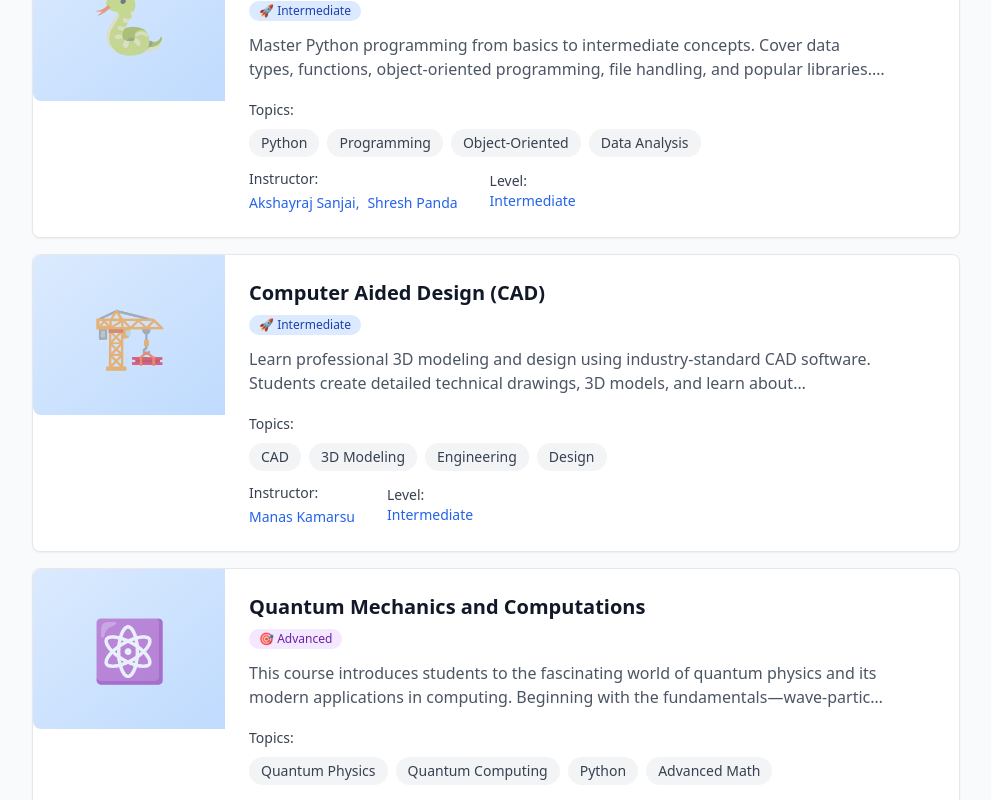
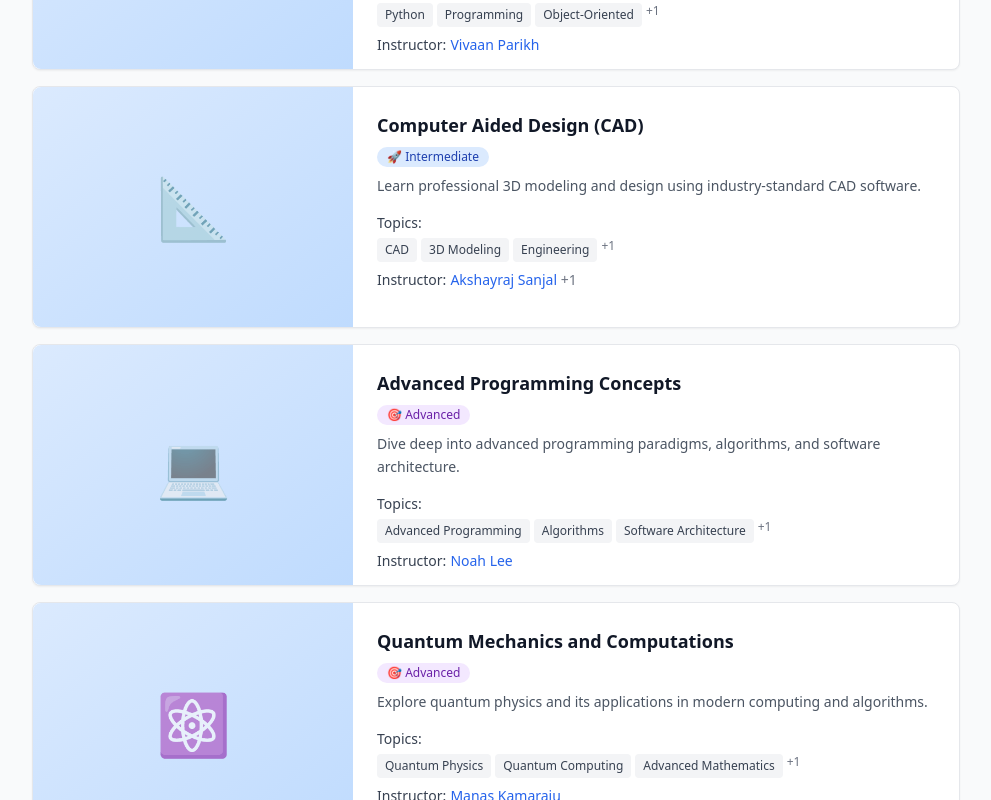
Before and after one commit to side-swifter/GearUpSite, a React (Vite) app: page /signup in a window 1280 px wide. Shown: the part 900-1700 px from the top of the page, without its empty margins (288-1279 px from the left). Built offline with nearby package versions, Linux system fonts and the light colour scheme.

Commit message:
redid the cards for the signup main page,

```diff
--- a/src/config/classData.ts
+++ b/src/config/classData.ts
@@ -7,11 +7,12 @@
 export interface ClassData {
   id: string;
   name: string;
+  description: string;
+  shortDescription: string;
   level: 'beginner' | 'intermediate' | 'advanced';
-  instructors: string[]; // Use exact names from teamData.ts
-  description: string;
-  icon: string; // Emoji or icon for the class
-  topics: string[]; // Topics/tags for the class
+  instructors: string[];
+  topics: string[];
+  icon: string;
   active?: boolean; // Set to false to temporarily hide a class
   notes?: string;
 }
@@ -66,6 +67,7 @@ export const classData: ClassData[] = [
     level: 'beginner',
     instructors: ['Vivaan Parikh'],
     description: 'Discover the world of programming through Scratch\'s intuitive drag-and-drop interface. Students learn fundamental programming concepts like loops, conditionals, and variables while creating interactive stories, games, and animations. Perfect for young minds to develop logical thinking and creativity.',
+    shortDescription: 'Learn programming basics through Scratch\'s drag-and-drop interface while creating games and animations.',
     icon: '🎮',
     topics: ['Programming', 'Scratch', 'Game Development', 'Animation'],
     active: true
@@ -76,6 +78,7 @@ export const classData: ClassData[] = [
     level: 'beginner',
     instructors: ['Vivaan Parikh'],
     description: 'Develop critical thinking and problem-solving skills through hands-on engineering challenges. Students learn the engineering design process, brainstorming techniques, and how to approach complex problems systematically. Includes building prototypes and testing solutions.',
+    shortDescription: 'Develop problem-solving skills through hands-on engineering challenges and design thinking.',
     icon: '⚙️',
     topics: ['Engineering', 'Problem Solving', 'Design Process', 'Prototyping'],
     active: true
@@ -86,32 +89,46 @@ export const classData: ClassData[] = [
     id: 'python-basics',
     name: 'Beginner to Intermediate Python',
     level: 'intermediate',
-    instructors: ['Akshayraj Sanjai', 'Shresh Panda'],
-    description: 'Master Python programming from basics to intermediate concepts. Cover data types, functions, object-oriented programming, file handling, and popular libraries. Students build real projects including games, web scrapers, and data analysis tools.',
+    instructors: ['Vivaan Parikh'],
+    description: 'Master Python programming from basics to intermediate concepts. Cover data types, functions, object-oriented programming, and popular libraries. Students build real projects including games, web scrapers, and data analysis tools.',
+    shortDescription: 'Master Python programming from basics to intermediate concepts with real-world projects.',
     icon: '🐍',
     topics: ['Python', 'Programming', 'Object-Oriented', 'Data Analysis'],
     active: true
   },
   {
-    id: 'cad',
+    id: 'cad-design',
     name: 'Computer Aided Design (CAD)',
     level: 'intermediate',
-    instructors: ['Manas Kamarsu'],
+    instructors: ['Akshayraj Sanjal', 'Shivam Panda'],
     description: 'Learn professional 3D modeling and design using industry-standard CAD software. Students create detailed technical drawings, 3D models, and learn about manufacturing processes. Essential skills for engineering, architecture, and product design.',
-    icon: '🏗️',
+    shortDescription: 'Learn professional 3D modeling and design using industry-standard CAD software.',
+    icon: '📐',
     topics: ['CAD', '3D Modeling', 'Engineering', 'Design'],
     active: true
   },
 
   // ADVANCED CLASSES
   {
+    id: 'advanced-programming',
+    name: 'Advanced Programming Concepts',
+    level: 'advanced',
+    instructors: ['Noah Lee'],
+    description: 'Dive deep into advanced programming paradigms, algorithms, and software architecture. Students learn about design patterns, data structures, performance optimization, and large-scale software development practices.',
+    shortDescription: 'Dive deep into advanced programming paradigms, algorithms, and software architecture.',
+    icon: '💻',
+    topics: ['Advanced Programming', 'Algorithms', 'Software Architecture', 'Performance'],
+    active: true
+  },
+  {
     id: 'quantum-mechanics',
     name: 'Quantum Mechanics and Computations',
     level: 'advanced',
-    instructors: ['Siddarth Shailesh', 'Noah Lee'],
-    description: 'This course introduces students to the fascinating world of quantum physics and its modern applications in computing. Beginning with the fundamentals—wave-particle duality, diffraction and interference, superposition and entanglement, and Schrödinger\'s equation (and much more)—students will gain a strong theoretical foundation. They will then apply these ideas in the realm of quantum computing, working with qubits, matrix-based gate representations, Dirac notation, Quantum Circuits, and Python-based simulations of quantum algorithms. Students will even code their own mini quantum computer projects. By the end, they will have both a deep understanding of quantum mechanics and practical experience in quantum computation.',
+    instructors: ['Manas Kamaraju'],
+    description: 'This course introduces students to the fascinating world of quantum physics and its applications in modern computing. Students explore quantum principles, quantum algorithms, and the potential of quantum computers to solve complex problems.',
+    shortDescription: 'Explore quantum physics and its applications in modern computing and algorithms.',
     icon: '⚛️',
-    topics: ['Quantum Physics', 'Quantum Computing', 'Python', 'Advanced Math'],
+    topics: ['Quantum Physics', 'Quantum Computing', 'Advanced Mathematics', 'Algorithms'],
     active: true
   },
   {
@@ -120,10 +137,10 @@ export const classData: ClassData[] = [
     level: 'advanced',
     instructors: ['Akshayraj Sanjai', 'Noah Lee', 'Siddarth Shailesh'],
     description: 'This course provides a comprehensive foundation in computer science, combining theory and hands-on practice. Students will explore the principles of cryptography and apply programming techniques to encrypt and decrypt various ciphers. Along the way, they will develop advanced skills in algorithms, data structures, and high-level programming. The course also delves into computer hardware, covering CPUs, GPUs, storage systems, cooling methods, and more. By the end, students will have a strong command of both programming and the inner workings of modern computers.',
+    shortDescription: 'Comprehensive computer science foundation covering cryptography, algorithms, and hardware.',
     icon: '💻',
     topics: ['Computer Science', 'Cryptography', 'Algorithms', 'Hardware'],
     active: true
-
   },
   {
     id: 'physics',
@@ -131,6 +148,7 @@ export const classData: ClassData[] = [
     level: 'advanced',
     instructors: ['Siddarth Shailesh'],
     description: 'Students will build a solid understanding of the core principles of physics, beginning with vectors, scalars, matrices, gravitation, and Newton\'s laws. From there, they will progress to advanced applications such as predicting particle trajectories with vector calculus, deriving and integrating kinematic equations, modeling simple harmonic oscillators, and exploring the fundamentals of electrodynamics and energy (with much more). By the end of the course, students will be well-prepared for AP Physics concepts and equipped with skills that extend into more advanced topics.',
+    shortDescription: 'Build understanding of core physics principles from Newton\'s laws to electrodynamics and AP Physics.',
     icon: '🔬',
     topics: ['Physics', 'Calculus', 'AP Physics', 'Electrodynamics'],
     active: true
--- a/src/pages/SignUp.tsx
+++ b/src/pages/SignUp.tsx
@@ -228,33 +228,30 @@ const SignUp = () => {
                     onClick={() => handleClassSelect(classItem)}
                     className="bg-white rounded-lg shadow-sm border hover:shadow-lg hover:border-blue-300 transition-all duration-300 cursor-pointer group"
                   >
-                    <div className="flex">
+                    <div className="flex h-60">
                       {/* Image Section */}
-                      <div className="w-48 h-40 flex-shrink-0">
-                        <div className="w-full h-full bg-gradient-to-br from-blue-100 to-blue-200 rounded-l-lg flex items-center justify-center overflow-hidden">
-                          {/* Placeholder for class image - you can replace this with actual images */}
+                      <div className="w-80 flex-shrink-0 relative overflow-hidden rounded-l-lg">
+                        <div className="absolute inset-0 bg-gradient-to-br from-blue-100 to-blue-200 flex items-center justify-center">
                           <div className="text-6xl opacity-60 group-hover:scale-110 transition-transform duration-300">
                             {classItem.icon}
+                          </div>
                         </div>
                         {/* When you add images, replace the above div with:
                         <img
                           src={`/class-images/${classItem.id}.jpg`}
                           alt={classItem.name}
-                            className="w-full h-full object-cover group-hover:scale-105 transition-transform duration-300"
+                          className="absolute inset-0 w-full h-full object-cover group-hover:scale-105 transition-transform duration-300"
                         />
                         */}
                       </div>
-                      </div>
 
                       {/* Content Section */}
-                      <div className="flex-1 p-6">
-                        <div className="flex items-start justify-between h-full">
-                          <div className="flex-1">
-                            <div className="mb-3">
-                              <h3 className="text-xl font-semibold text-gray-900 group-hover:text-blue-600 transition-colors duration-200 mb-2">
+                      <div className="flex-1 p-6 flex flex-col justify-between min-h-0">
+                        <div className="flex-1 min-h-0">
+                          <div className="mb-2">
+                            <h3 className="text-lg font-semibold text-gray-900 group-hover:text-blue-600 transition-colors duration-200 mb-1 line-clamp-2">
                               {classItem.name}
                             </h3>
-                              <div className="flex items-center">
                             <span className={`inline-flex items-center px-2.5 py-0.5 rounded-full text-xs font-medium ${
                               classItem.level === 'beginner' ? 'bg-green-100 text-green-800' :
                               classItem.level === 'intermediate' ? 'bg-blue-100 text-blue-800' :
@@ -263,59 +260,46 @@ const SignUp = () => {
                               {levelOption?.icon} {levelOption?.title}
                             </span>
                           </div>
-                            </div>
 
-                            <p className="text-gray-600 mb-4 line-clamp-2 group-hover:text-gray-700 transition-colors duration-200">
-                              {classItem.description}
+                          <p className="text-gray-600 mb-3 text-sm leading-relaxed line-clamp-3">
+                            {classItem.shortDescription}
                           </p>
 
-                            <div className="space-y-3">
+                          <div className="space-y-2">
                             {/* Topics */}
                             <div>
                               <span className="font-medium text-gray-700 text-sm">Topics:</span>
-                                <div className="flex flex-wrap gap-2 mt-2">
-                                  {classItem.topics.map((topic, idx) => (
+                              <div className="flex flex-wrap gap-1 mt-1">
+                                {classItem.topics.slice(0, 3).map((topic, idx) => (
                                   <span
                                     key={idx}
-                                      className="px-3 py-1 bg-gray-100 text-gray-700 rounded-full text-sm hover:bg-blue-600 hover:text-white transition-colors duration-200 cursor-default"
+                                    className="px-2 py-1 bg-gray-100 text-gray-700 rounded text-xs whitespace-nowrap"
                                   >
                                     {topic}
                                   </span>
                                 ))}
+                                {classItem.topics.length > 3 && (
+                                  <span className="text-xs text-gray-500">+{classItem.topics.length - 3}</span>
+                                )}
                               </div>
                             </div>
 
-                              {/* Instructors and Sessions */}
-                              <div className="flex items-center space-x-6">
-                                <div className="text-sm text-gray-500">
+                            {/* Instructor */}
+                            <div className="text-sm">
                               <span className="font-medium text-gray-700">Instructor:</span>
-                                  <div className="mt-1">
-                                    {classItem.instructors.map((instructor, idx) => (
-                                      <button
-                                        key={idx}
-                                        onClick={(e) => {
-                                          e.stopPropagation();
-                                          handleInstructorClick(instructor);
-                                        }}
-                                        className="text-blue-600 hover:text-blue-800 hover:underline mr-2"
-                                      >
-                                        {instructor}{idx < classItem.instructors.length - 1 ? ',' : ''}
-                                      </button>
-                                    ))}
-                                  </div>
-                                </div>
-                                <div className="text-sm">
-                                  <span className="font-medium text-gray-700">Level:</span>
-                                  <div className="text-blue-600 font-medium capitalize">{classItem.level}</div>
-                                </div>
+                              <span className="text-blue-600 ml-1 truncate">{classItem.instructors[0]}</span>
+                              {classItem.instructors.length > 1 && (
+                                <span className="text-gray-500"> +{classItem.instructors.length - 1}</span>
+                              )}
                             </div>
                           </div>
                         </div>
 
                         {/* Hover indicator */}
-                          <div className="opacity-0 group-hover:opacity-100 transition-opacity duration-200 ml-4">
-                            <div className="w-8 h-8 bg-blue-600 rounded-full flex items-center justify-center">
-                              <svg className="w-4 h-4 text-white" fill="none" stroke="currentColor" viewBox="0 0 24 24">
+                        <div className="flex justify-end pt-2">
+                          <div className="opacity-0 group-hover:opacity-100 transition-opacity duration-200">
+                            <div className="w-6 h-6 bg-blue-600 rounded-full flex items-center justify-center">
+                              <svg className="w-3 h-3 text-white" fill="none" stroke="currentColor" viewBox="0 0 24 24">
                                 <path strokeLinecap="round" strokeLinejoin="round" strokeWidth={2} d="M9 5l7 7-7 7" />
                               </svg>
                             </div>
```
Lines whose indentation alone changed are shown as unchanged.
